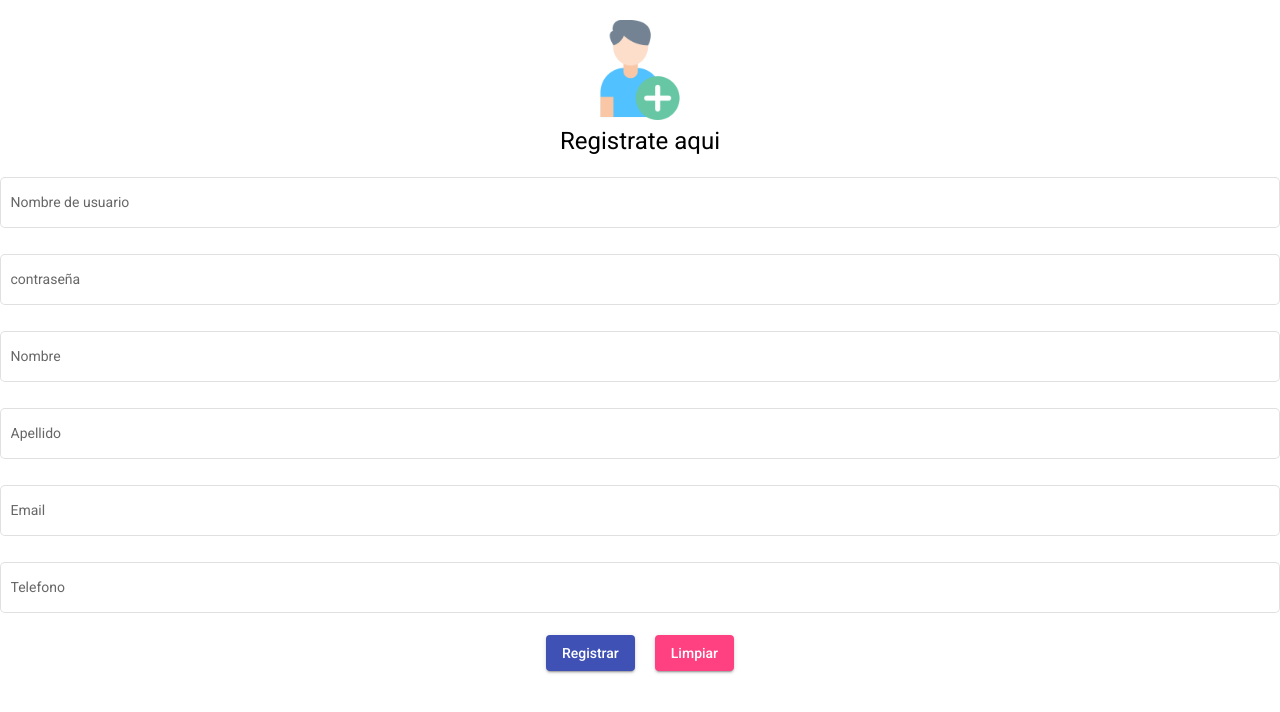
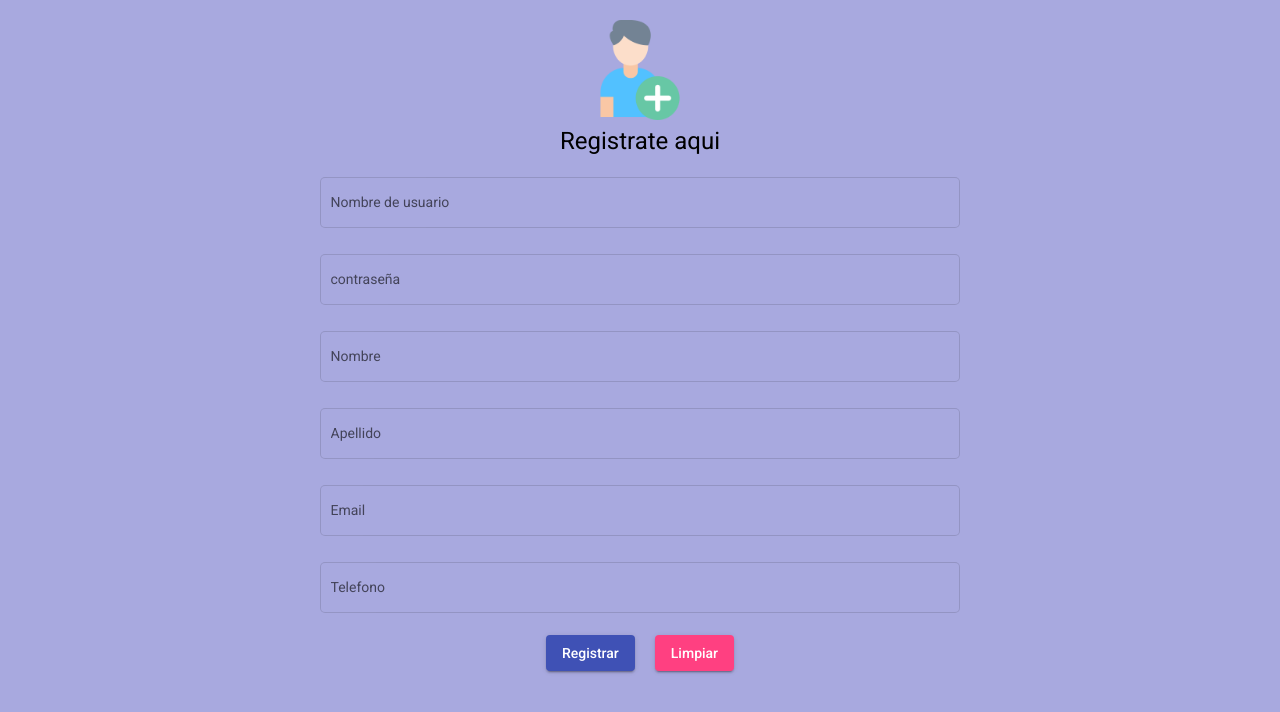
Before and after one commit to F-DV/SIstema-Examenes, an Angular app in the folder sistema-examenes-frontend/: page / in a window 1280 px wide. Shown: the top 712 px of the page. Built offline with nearby package versions, Linux system fonts and the light colour scheme.

Commit message:
[UPDATE],alineacion de los inputs deÃl formulario y cambio de color de fondo

```diff
--- a/sistema-examenes-frontend/src/app/pages/signup/signup.component.css
+++ b/sistema-examenes-frontend/src/app/pages/signup/signup.component.css
@@ -0,0 +1,5 @@
+.form-container{
+display: flex;
+flex-direction: column;
+align-items: center;
+}
--- a/sistema-examenes-frontend/src/app/pages/signup/signup.component.html
+++ b/sistema-examenes-frontend/src/app/pages/signup/signup.component.html
@@ -8,8 +8,7 @@
 
         <h1 class="text-center">Registrate aqui</h1>
 
-        <form acction="">
-
+          <form acction="" class="form-container">
             <mat-form-field class="full-width" appearance="outline">
               <mat-label>Nombre de usuario</mat-label>
               <input matInput placeholder="Digite su nombre de usuario">
@@ -44,9 +43,8 @@
               <button mat-raised-button color="primary">Registrar</button>
               <button style="margin-left: 20px;" mat-raised-button color="accent">Limpiar</button>
             </div>
+          </form>
 
-
-        </form>
         <br><br><br>
       </div>
     </div>
--- a/sistema-examenes-frontend/src/styles.css
+++ b/sistema-examenes-frontend/src/styles.css
@@ -8,6 +8,9 @@ body { margin: 0; font-family: Roboto, "Helvetica Neue", sans-serif; }
 }
 
 .full-width{
-  width: 100%;
+  width: 50%;
 
 }
+.mat-typography{
+  background-color:rgb(168, 169, 223);
+}
```
Lines whose indentation alone changed are shown as unchanged.
